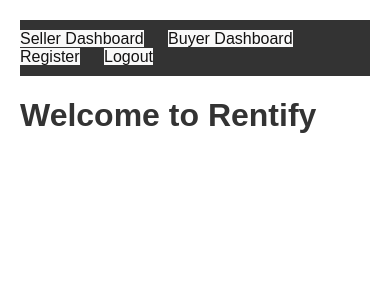
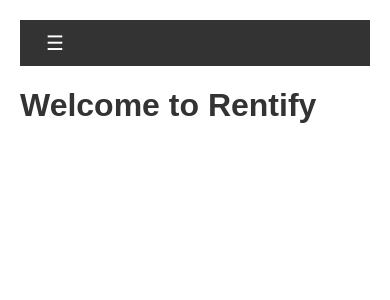
Before and after one commit to abhishekpeddada/rentify, a Flask app: page / in a window 390 px wide. Shown: the top 300 px of the page. Run offline with Flask 3, Linux system fonts and the light colour scheme.

Commit message:
make navbar responsive

```diff
--- a/static/styles.css
+++ b/static/styles.css
@@ -3,30 +3,63 @@ body {
     margin: 20px;
 }
 
+/* styles.css */
 .navbar {
     background-color: #333;
-    padding: 10px 0;
+    padding: 10px 20px;
+    display: flex;
+    justify-content: space-between;
+    align-items: center;
 }
 
-.navbar ul {
+.nav-links {
     list-style-type: none;
     margin: 0;
     padding: 0;
+    display: flex;
 }
 
-.navbar ul li {
-    display: inline;
+.nav-links li {
     margin-right: 20px;
 }
 
-.navbar ul li a {
-    color: rgb(19, 18, 18);
+.nav-links li a {
+    color: rgb(39, 38, 38);
     text-decoration: none;
 }
 
-.navbar ul li a:hover {
-    color: #ffcc00;
+.nav-toggle {
+    display: none;
+    color: white;
+    font-size: 20px;
+    background: none;
+    border: none;
+    cursor: pointer;
 }
+
+/* Media query for smaller screen sizes */
+@media screen and (max-width: 768px) {
+    .nav-links {
+        display: none; /* Hide navigation links on small screens */
+        flex-direction: column;
+        width: 100%;
+        text-align: center;
+        position: absolute;
+        top: 60px; /* Adjust top position based on your header height */
+        left: 0;
+        background-color: #333;
+        z-index: 1;
+    }
+
+    .nav-links li {
+        margin: 10px 0;
+    }
+
+    .nav-toggle {
+        display: block; /* Show toggle button on small screens */
+    }
+}
+
 
 
 h1 {
@@ -44,6 +77,7 @@ label {
 
 input[type="text"],
 input[type="email"],
+input[type="password"],
 select {
     width: 100%;
     padding: 8px;
--- a/templates/navbar.html
+++ b/templates/navbar.html
@@ -1,8 +1,8 @@
 <nav class="navbar">
-    <ul>
+    <ul class="nav-links">
         <li><a href="{{ url_for('seller_dashboard') }}">Seller Dashboard</a></li>
         <li><a href="{{ url_for('buyer_dashboard') }}">Buyer Dashboard</a></li>
-        <li><a href="{{ url_for('register') }}">Register</a></li>
         <li><a href="{{ url_for('logout') }}">Logout</a></li>
     </ul>
+    <button class="nav-toggle">&#9776;</button>
 </nav>
```
